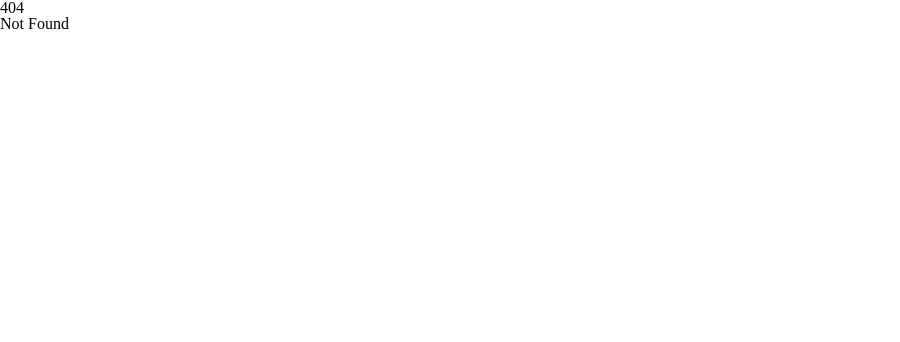
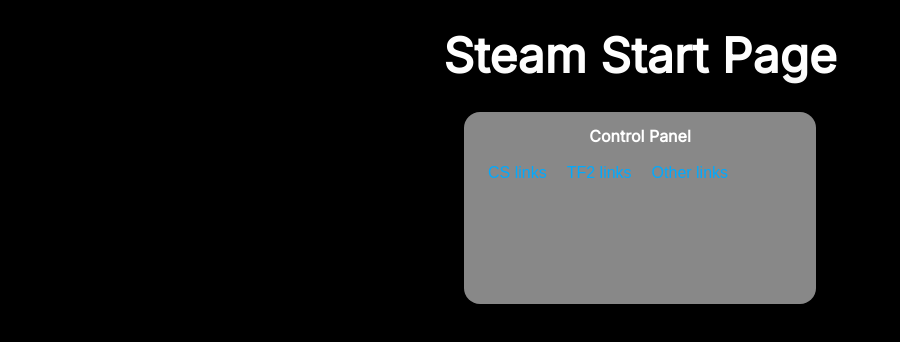
Before and after one commit to ObsidianPresidium/skejs.eu-v2, a SvelteKit app: page /start in a window 1280 px wide. Before the commit this address had no page. Shown: the top 342 px of the page, without its empty margins (0-900 px from the left). Built offline with nearby package versions, Linux system fonts and the light colour scheme.

Commit message:
init start page

```diff
--- /dev/null
+++ b/src/lib/Box.svelte
@@ -0,0 +1,86 @@
+<style lang="scss">
+    @import "@fontsource/inter";
+
+    $link-bracket-margin: 0.6rem;
+
+    .box {
+        max-width: 30rem;
+        min-width: 20rem;
+        min-height: 10rem;
+        padding: 1rem;
+        background-color: #ffffff88;
+        border-radius: 1rem;
+        backdrop-filter: blur(10px);
+        box-shadow: 0px 0px 50px 10px rgba(0,0,0,0.2);
+    }
+
+    .flex {
+        display: flex;
+        flex-wrap: wrap;
+        row-gap: 1rem;
+        column-gap: 2rem;
+        margin: 0.5rem;
+    }
+    :global(a, a:link, a:visited, a:active) {
+        color: #00aaff;
+        text-decoration: none;
+        position: relative;
+    }
+
+    :global(a:hover::before) {
+        transform: translateX(0.2rem);
+    }
+
+    :global(a:hover::after) {
+        transform: translateX(-0.2rem);
+    }
+
+    :global(a::before) {
+        content: "[";
+        left: $link-bracket-margin * -1;
+    }
+
+    :global(a::after) {
+        content: "]";
+        right: $link-bracket-margin * -1;
+    }
+
+    :global(a::before, a::after) {
+        font-weight: 100;
+        position: absolute;
+        scale: 1 1.5;
+        translate: 0 -0.175rem;
+        transition: transform 0.1s ease-out;
+    }
+
+    :global(p) {
+        font-family: sans-serif;
+        color: black;
+        line-height: 1.15;
+        &:not(:last-child) {
+            margin-bottom: 1rem;
+        }
+    }
+
+    :global(h2) {
+        font-weight: 900;
+        font-size: 1rem;
+        color: white;
+        text-align: center;
+        font-family: "Inter", sans-serif;
+        margin-bottom: 1rem;
+    }
+</style>
+
+<script lang="ts">
+    let { title } = $props();
+</script>
+
+<div class="box">
+    {#if title}
+        <h2>{title}</h2>
+    {/if}
+    <div class="flex">
+        <slot />
+    </div>
+</div>
--- /dev/null
+++ b/src/lib/CounterStrike.svelte
@@ -0,0 +1,10 @@
+<script lang="ts">
+    import Box from "$lib/Box.svelte";
+    let { title } = $props();
+</script>
+
+<Box {title}>
+    <p><a href="https://play.refrag.gg">Refrag</a></p>
+    <p><a href="https://hltv.org">HLTV</a></p>
+    <p><a href="https://steamcommunity.com/market/search?appid=730">Market</a></p>
+</Box>
--- /dev/null
+++ b/src/lib/Other.svelte
@@ -0,0 +1,8 @@
+<script lang="ts">
+    import Box from "$lib/Box.svelte";
+    let { title } = $props();
+</script>
+
+<Box {title}>
+    <p><a href="https://google.com">Google</a></p>
+</Box>
--- /dev/null
+++ b/src/lib/TF2.svelte
@@ -0,0 +1,10 @@
+<script lang="ts">
+    import Box from "$lib/Box.svelte";
+    let { title } = $props();
+</script>
+
+<Box {title}>
+    <p><a href="https://scrap.tf">Scrap.tf</a></p>
+    <p><a href="https://uncletopia.com/servers">Uncletopia</a></p>
+    <p><a href="https://steamcommunity.com/market/search?appid=440">Market</a></p>
+</Box>
--- /dev/null
+++ b/src/routes/start/+page.svelte
@@ -0,0 +1,151 @@
+<style lang="scss">
+    @import "@fontsource/inter";
+    .background {
+        position: fixed;
+        top: 0;
+        left: 0;
+        width: 100%;
+        height: 100%;
+        overflow: hidden;
+        z-index: -1;
+        background-color: black;
+
+        video {
+            position: absolute;
+            top: 0;
+            left: 0;
+            width: 100%;
+            height: 100%;
+            object-fit: cover;
+            opacity: 0.6;
+        }
+    }
+
+    .hidden {
+        display: none;
+    }
+
+    .control-panel {
+        p, a, a:link, a:visited, a:active, label {
+            font-family: sans-serif;
+            line-height: 1.15;
+            &:not(:last-child) {
+                margin-bottom: 1rem;
+            }
+        }
+        a, a:link, a:visited, a:active, label {
+            color: #00aaff;
+            text-decoration: none;
+        }
+        p {
+            font-family: sans-serif;
+            color: black;
+            line-height: 1.15;
+            &:not(:last-child) {
+                margin-bottom: 1rem;
+            }
+        }
+        label {
+            display: inline-block;
+            padding: 0.25rem 0.5rem;
+            background-color: transparent;
+            border-radius: 1rem;
+            transition: background-color 0.1s ease, color 0.3s ease;
+        }
+        .checkbox:checked + label {
+            background-color: #0093dd;
+            color: white;
+        }
+
+    }
+
+    .boxes {
+        display: flex;
+        flex-wrap: wrap;
+        justify-content: center;
+        gap: 1rem;
+        margin: 2rem;
+
+        .box {
+            max-width: 30rem;
+            min-width: 20rem;
+            min-height: 10rem;
+            padding: 1rem;
+            background-color: #ffffff88;
+            border-radius: 1rem;
+            backdrop-filter: blur(10px);
+            box-shadow: 0px 0px 50px 10px rgba(0,0,0,0.2);
+        }
+    }
+
+    h1 {
+        font-weight: 900;
+        font-size: 3rem;
+        color: white;
+        text-align: center;
+        margin-top: 2rem;
+        font-family: "Inter", sans-serif;
+    }
+
+    h2 {
+        font-weight: 900;
+        font-size: 1rem;
+        color: white;
+        text-align: center;
+        font-family: "Inter", sans-serif;
+        margin-bottom: 1rem;
+    }
+</style>
+
+<script lang="ts">
+    import { onMount } from 'svelte';
+    import type { Component } from 'svelte';
+    import CounterStrike from '$lib/CounterStrike.svelte';
+    import TF2 from '$lib/TF2.svelte';
+    import Other from '$lib/Other.svelte';
+
+    type Box = [Component<any>, {title: string}];
+    type TBoxArray = Box[];
+
+    let showCs = $state(false);
+    let video: HTMLVideoElement;
+    let videoHidden = $state(true);
+    let boxArray: TBoxArray = [
+        [CounterStrike, {title: "Counter-Strike links"}],
+        [TF2, {title: "Team Fortress 2 links"}],
+        [Other, {title: "Other links"}]
+    ];
+    let boxStateArray = $state(boxArray.map(() => false));
+
+    onMount(() => {
+        video.addEventListener("durationchange", () => {
+            video.currentTime = Math.random() * video.duration;
+            video.addEventListener("canplay", () => {
+                videoHidden = false;
+            });
+        });
+    });
+</script>
+
+<div class="background">
+    <video bind:this={video} class:hidden={videoHidden} autoplay muted loop src="/video/zelda.webm"></video>
+</div>
+
+<h1>Steam Start Page</h1>
+
+<div class="boxes">
+    <div class="control-panel shadow box">
+        <h2>Control Panel</h2>
+        <input type="checkbox" class="checkbox hidden" id="cs" bind:checked={boxStateArray[0]}>
+        <label for="cs">CS links</label>
+        <input type="checkbox" class="checkbox hidden" id="tf2" bind:checked={boxStateArray[1]}>
+        <label for="tf2">TF2 links</label>
+        <input type="checkbox" class="checkbox hidden" id="other" bind:checked={boxStateArray[2]}>
+        <label for="other">Other links</label>
+    </div>
+    {#each boxStateArray as boxIsOn, i}
+        {#if boxIsOn}
+            <svelte:component this={boxArray[i][0]} {...boxArray[i][1]} />
+        {/if}
+    {/each}
+</div>
```
Also changed, not shown: 1 other file (tests, documents, lock files or other folders).
